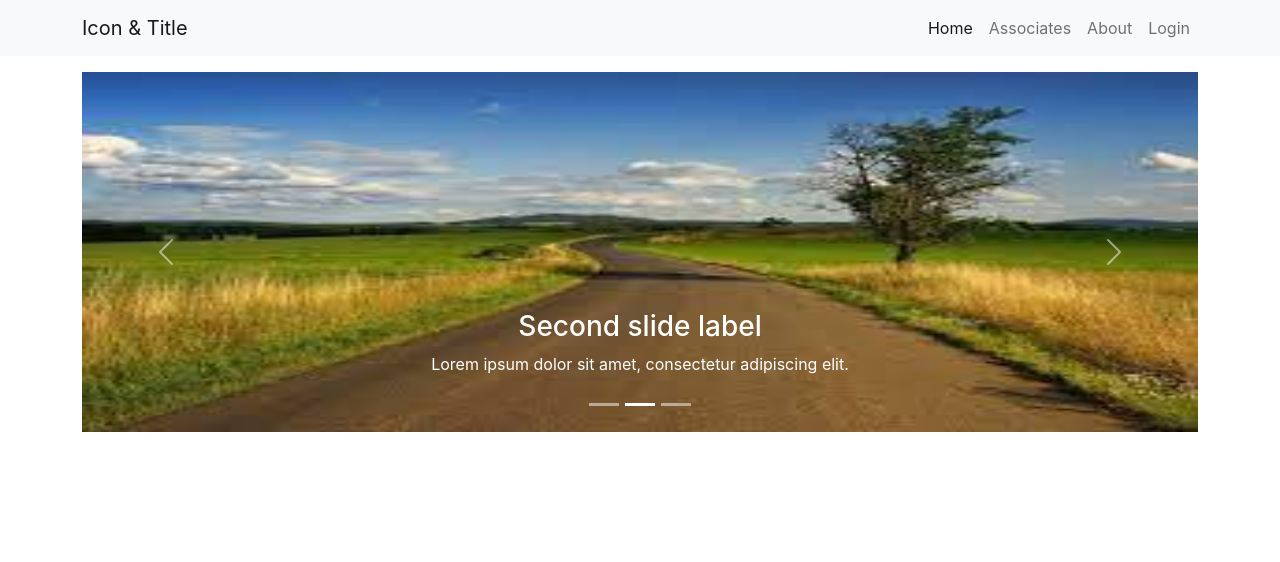
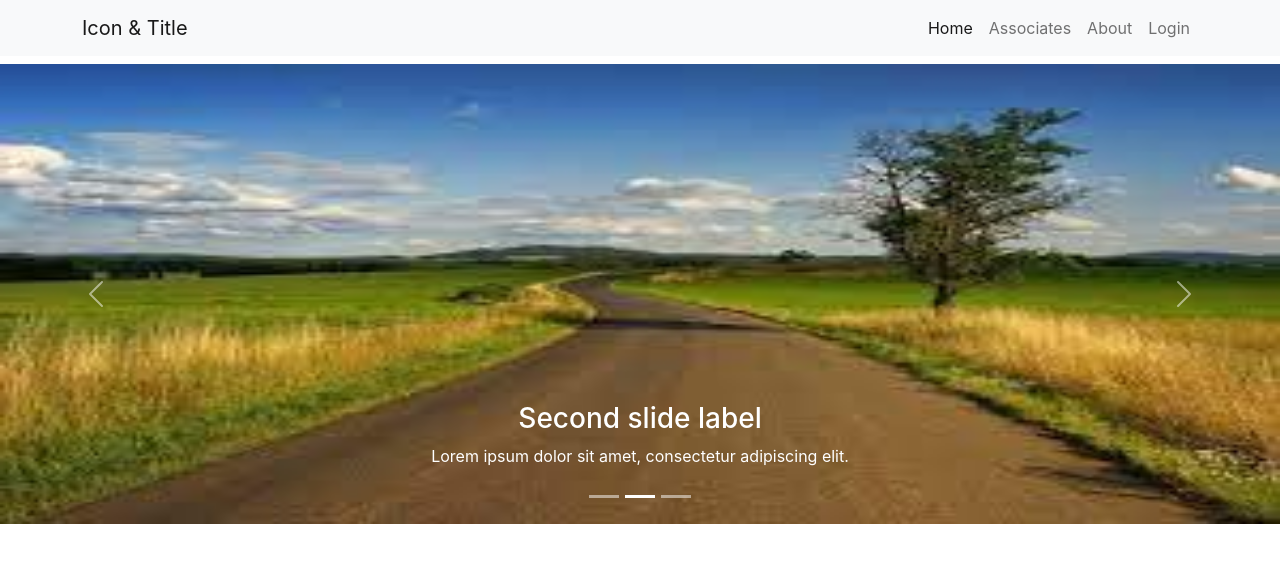
Before and after one commit to Deepak-Das/case_mangement_system_react, a React (Create React App) app: page / in a window 1280 px wide. Shown: the top 562 px of the page. Built offline with nearby package versions, Linux system fonts and the light colour scheme.

Commit message:
some changes in showcase folder change in img and interval attribute. package.jsone > bootstrap package is updated . Image download _1jpeg change to download_1.jpeg

```diff
--- a/package.json
+++ b/package.json
@@ -3,7 +3,7 @@
   "version": "0.1.0",
   "private": true,
   "dependencies": {
-    "bootstrap": "^5.1.1",
+    "bootstrap": "^5.1.0",
     "react": "^17.0.2",
     "react-bootstrap": "^2.0.0-beta.6",
     "react-dom": "^17.0.2",
--- a/src/components/Showcase/index.js
+++ b/src/components/Showcase/index.js
@@ -3,13 +3,17 @@ import Carousel from 'react-bootstrap/Carousel';
 
 // Custom style for resizing low-res images, to be removed later
 const imgStyles = {
-  height: '360px',
+  height: '460px',
 };
+ const boxsize={
+   margin:'0px',
+   padding :'0px'
+ };
 
 const Showcase = () => {
   return (
-    <div className="container">
-      <Carousel fade={true} interval={3000} className="my-3">
+
+      <Carousel fade={true} interval={3000} className="container-fluid my-2" style={boxsize}>
         <Carousel.Item>
           <img
             className="w-100"
@@ -40,7 +44,7 @@ const Showcase = () => {
         <Carousel.Item>
           <img
             className="w-100"
-            src="/images/download.jpeg"
+            src="/images/download_1.jpeg"
             alt="Third slide"
             style={imgStyles}
           />
@@ -53,7 +57,7 @@ const Showcase = () => {
           </Carousel.Caption>
         </Carousel.Item>
       </Carousel>
-    </div>
+
   );
 };
 
```
Also changed, not shown: public/images/download_1.jpeg (renamed from public/images/download _1.jpeg), 1 other file (tests, documents, lock files or other folders).
